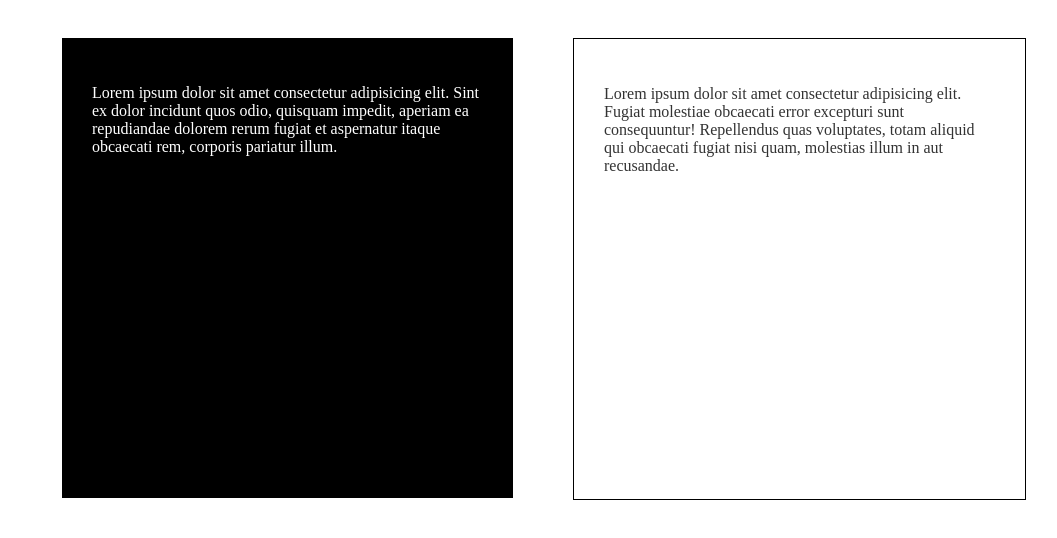
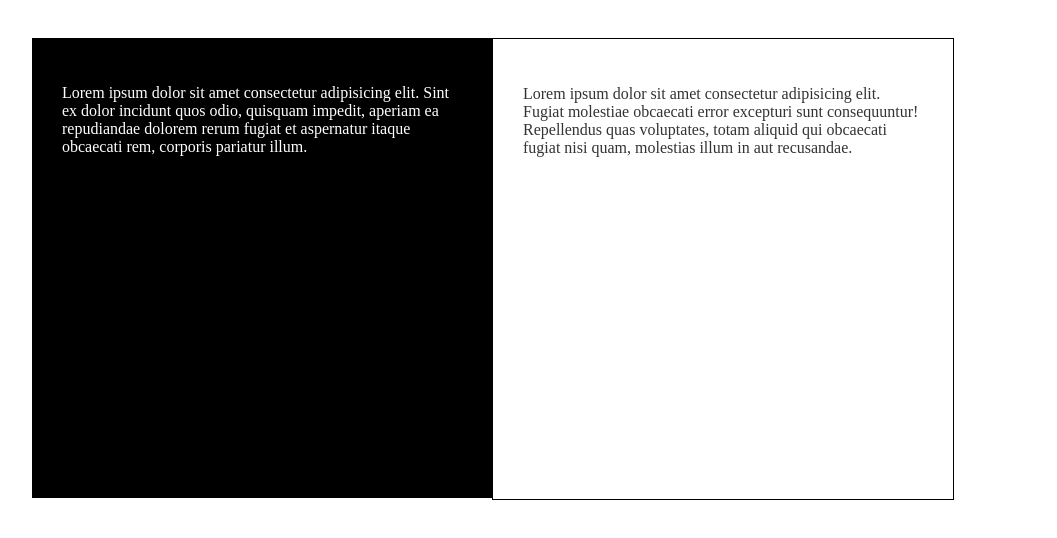
Before and after one commit to ThainanCouto/Senai, a plain HTML site: page espacamento/index.html in a window 1280 px wide. Shown: the whole page, without its empty margins (96-1153 px from the left). Drawn offline with Linux system fonts and the light colour scheme.

Commit message:
Correção

```diff
--- a/espacamento/estilo.css
+++ b/espacamento/estilo.css
@@ -10,7 +10,7 @@
     background-color: #000;
     color: #fff;
     padding: 30px;
-    margin: 30px;
+    margin: 30px 0;
 }
 
 .white{
@@ -18,7 +18,7 @@
     height: 400px;
     color: #333;
     padding: 30px;
-    margin: 30px;
+    margin: 30px 0;
     border: 1px solid #000;
 }
 
```
